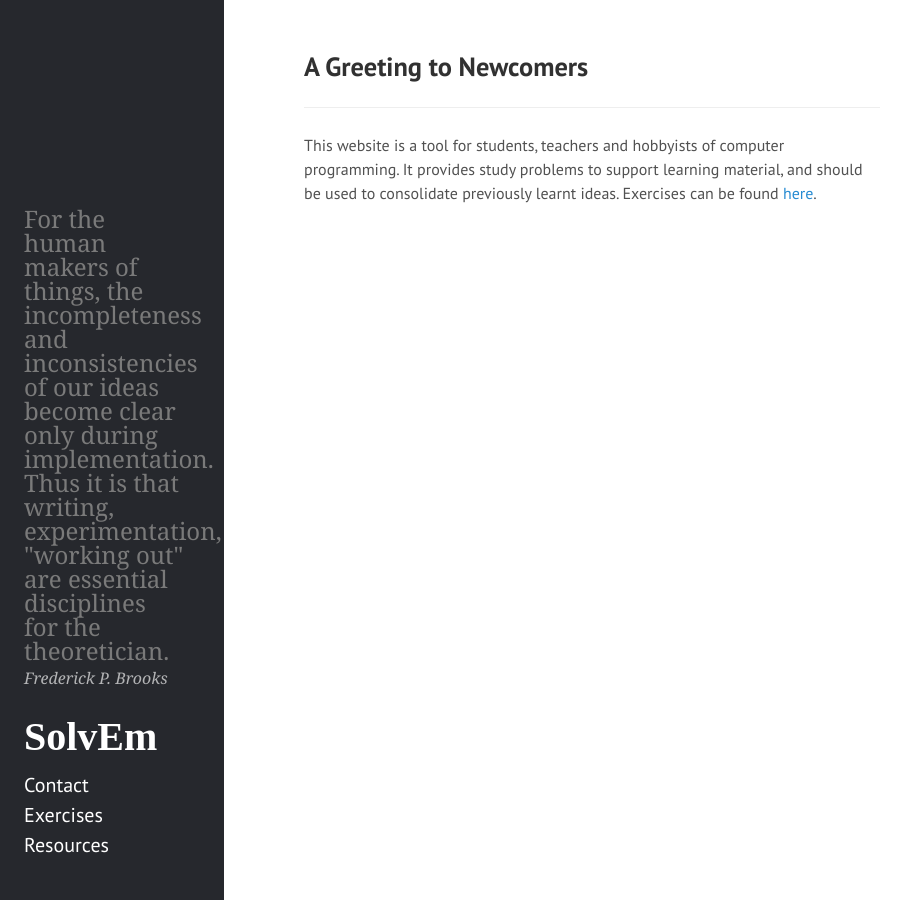
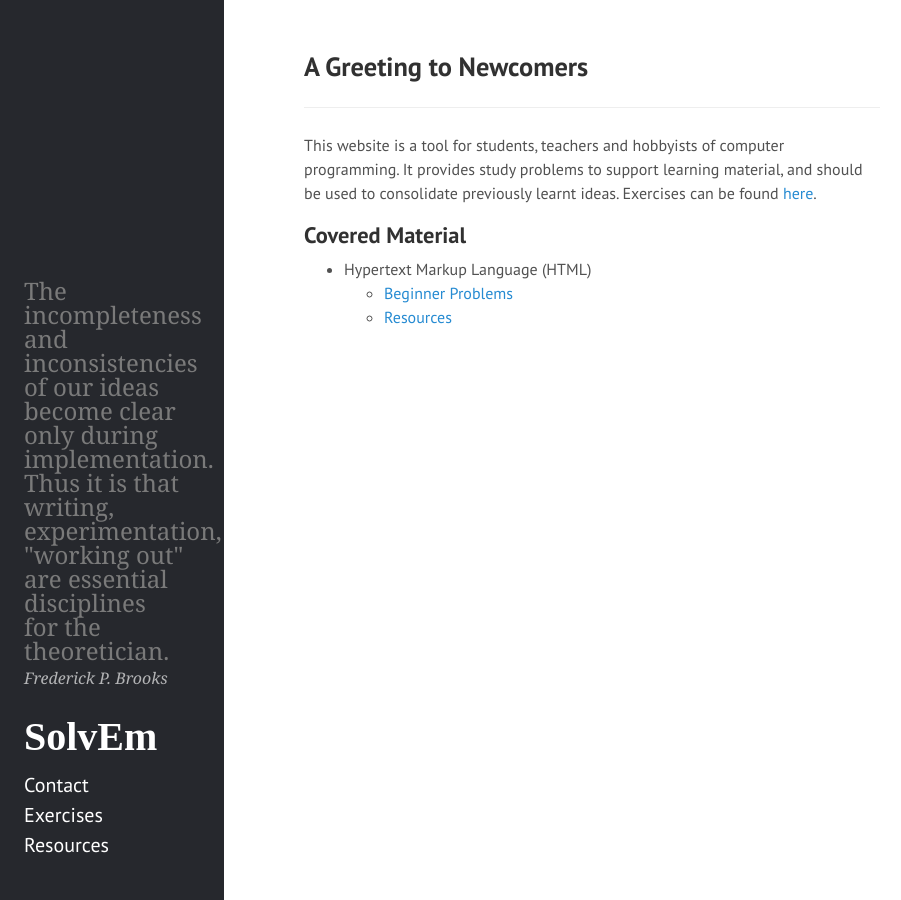
Before and after one commit to kranzuft/nodlim_old, a Jekyll site: the page built from index.md, in a window 1280 px wide. Shown: the whole page, without its empty margins (0-901 px from the left). Built offline with Jekyll 4.4.1, drawn with Linux system fonts in a browser that asks for light colours; some web fonts are replaced.

Commit message:
added summary of site content

```diff
--- a/index.md
+++ b/index.md
@@ -1,7 +1,7 @@
 ---
 layout: default
 title: Home
-quote: For the human makers of things, the incompleteness and inconsistencies of our ideas become clear only during implementation. Thus it is that writing, experimentation, "working out" are essential disciplines for the theoretician.
+quote: The incompleteness and inconsistencies of our ideas become clear only during implementation. Thus it is that writing, experimentation, "working out" are essential disciplines for the theoretician.
 qauth: Frederick P. Brooks
 qcite: https://archive.org/details/immanuelkantscri032379mbp
 qauth-short: I.Kant
@@ -13,4 +13,12 @@ qauth-short: I.Kant
 
 This website is a tool for students, teachers and hobbyists of computer programming. It provides study problems to support learning material, and should be used to consolidate previously learnt ideas. Exercises can be found [here][exercises].
 
+## Covered Material
+
+* Hypertext Markup Language (HTML)
+    * [Beginner Problems][htmlprob]
+    * [Resources][htmlres]
+
+[htmlprob]:/htmlprac/index/
+[htmlres]:/resources/#html
 [exercises]:/exercises/
```
